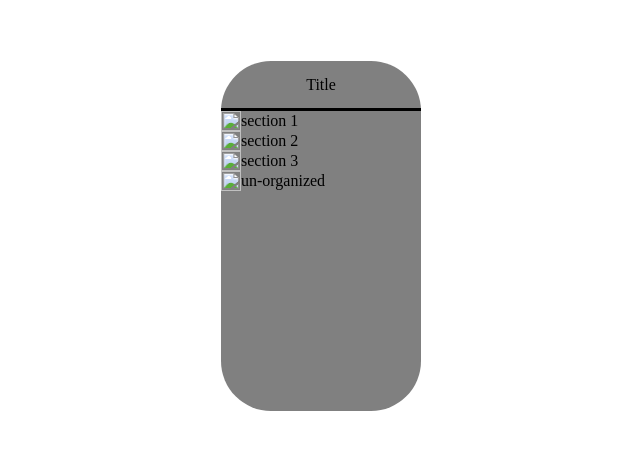
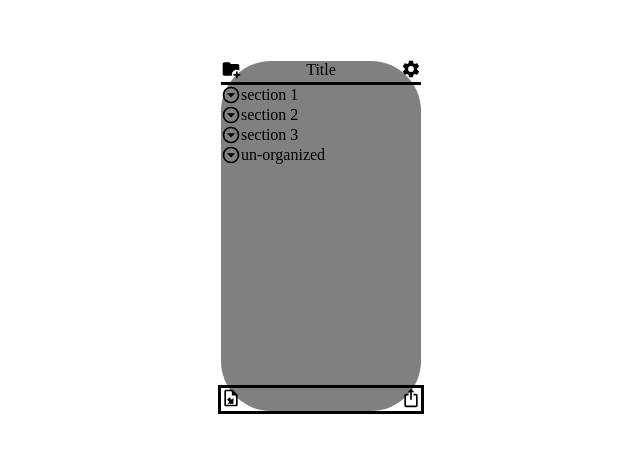
Before and after one commit to Jordan514/airtable-recursive-extension, a plain HTML site: page index.html in a window 1280 px wide. Shown: the part 164-616 px from the top of the page, without its empty margins (319-959 px from the left). Drawn offline with Linux system fonts and the light colour scheme.

Commit message:
add additional icons and do janky layout

```diff
--- a/index.html
+++ b/index.html
@@ -9,14 +9,42 @@
   </head>
   <body>
     <div class="extension">
-      <div class="title">Title</div>
+      <div class="header">
+        <div><img src="./icons/folder-plus.svg" alt="" /></div>
+        <span>Title</span>
+        <div><img src="./icons/cog.svg" alt="" /></div>
+      </div>
       <div class="folder-list">
         <ol>
-          <li><img src="" alt="" /><span>section 1</span></li>
-          <li><img src="" alt="" /><span>section 2</span></li>
-          <li><img src="" alt="" /><span>section 3</span></li>
-          <li><img src="" alt="" /><span>un-organized</span></li>
+          <li>
+            <img src="./icons/arrow-down-drop-circle-outline.svg" alt="" /><span
+              >section 1</span
+            >
+          </li>
+          <li>
+            <img src="./icons/arrow-down-drop-circle-outline.svg" alt="" /><span
+              >section 2</span
+            >
+          </li>
+          <li>
+            <img src="./icons/arrow-down-drop-circle-outline.svg" alt="" /><span
+              >section 3</span
+            >
+          </li>
+          <li>
+            <img src="./icons/arrow-down-drop-circle-outline.svg" alt="" /><span
+              >un-organized</span
+            >
+          </li>
         </ol>
+      </div>
+      <div class="footer">
+        <div class="import">
+          <img src="./icons/file-import-outline.svg" alt="" />
+        </div>
+        <div class="export">
+          <img src="./icons/export-variant.svg" alt="" />
+        </div>
       </div>
     </div>
   </body>
--- a/style.css
+++ b/style.css
@@ -16,13 +16,19 @@ body {
   border-radius: 50px;
 }
 
-.title {
+.header {
   display: flex;
   justify-content: center;
   align-items: center;
   height: 50px;
   width: 200px;
   border-bottom: solid black;
+  overflow: visible;
+  justify-content: space-between;
+}
+.header img {
+  height: 20px;
+  width: 20px;
 }
 
 .folder-list {
@@ -48,3 +54,16 @@ body {
   width: 20px;
   height: 20px;
 }
+
+.footer {
+  height: 50px;
+  width: 200px;
+  border: solid black;
+  display: flex;
+  justify-content: space-between;
+}
+
+.footer img {
+  height: 20px;
+  width: 20px;
+}
```
Also changed, not shown: icons/arrow-down-drop-circle-outline.svg (added).
